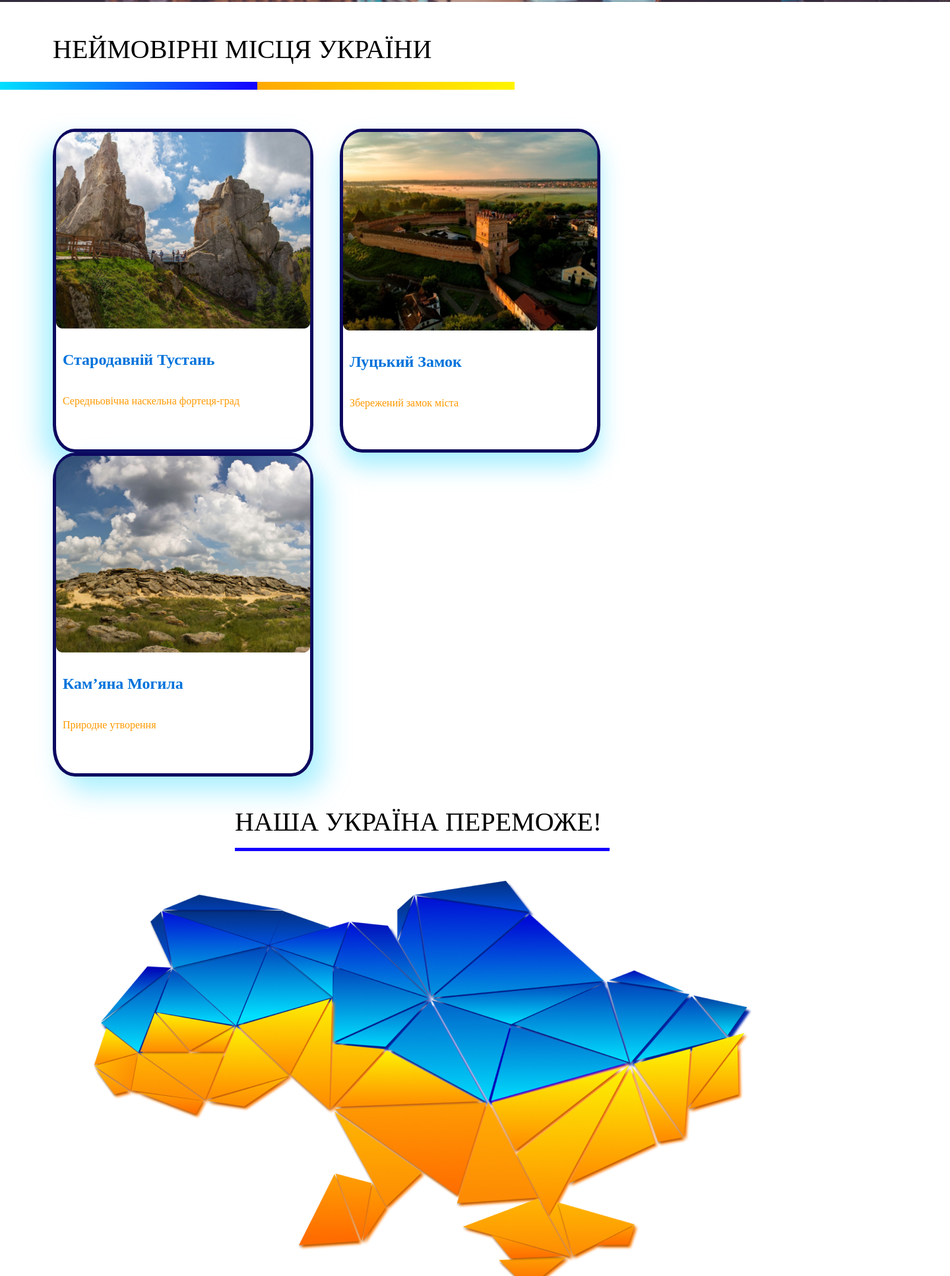
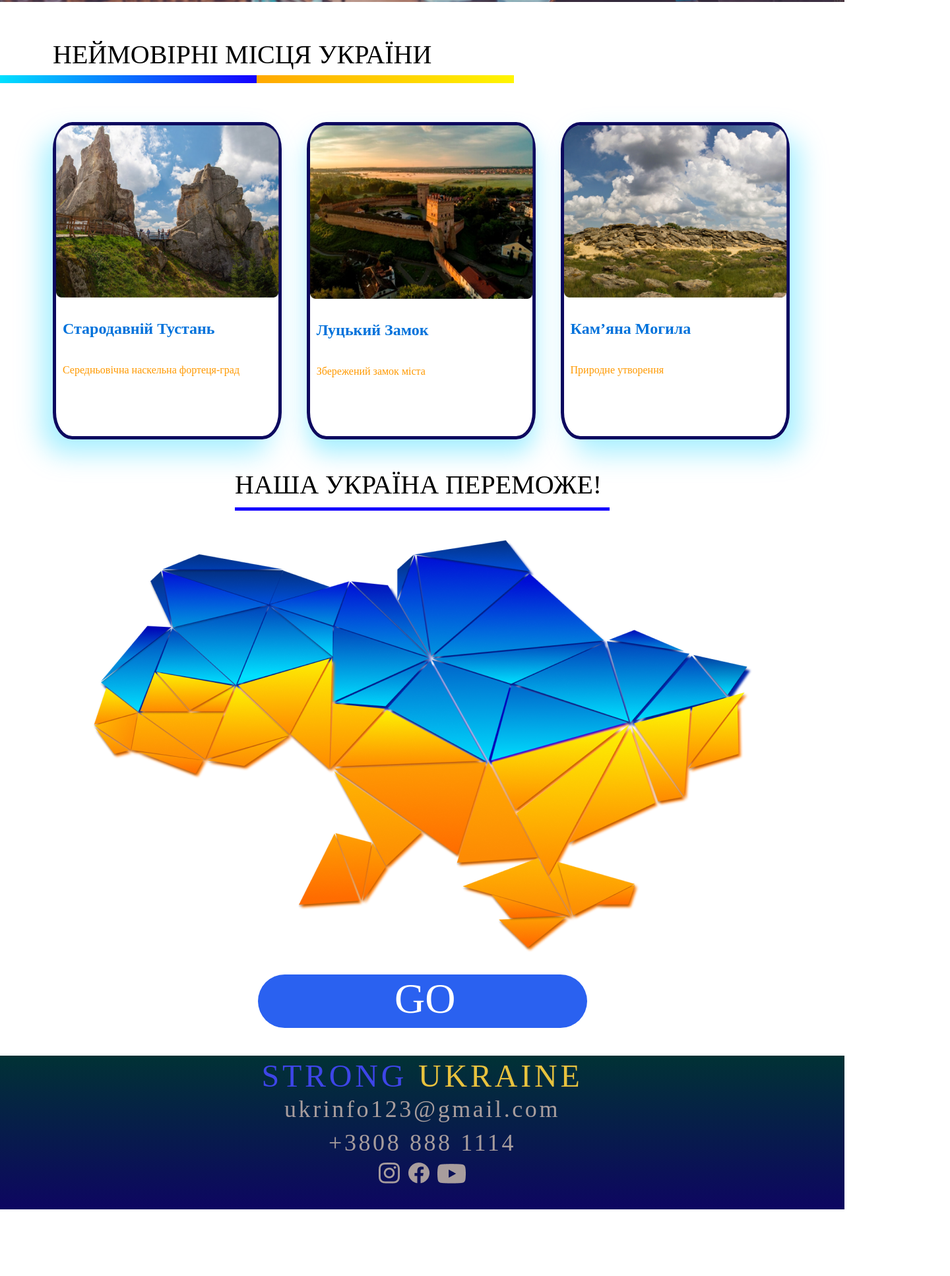
Before and after one commit to ChristinaZavarzina/FD_Lesson04, a plain HTML site: page index.html in a window 1280 px wide. Shown: the part 866-2800 px from the top of the page at 66% size, 1440 px wide, since content can reach past the window. After the commit the page ends 2699 px from the top, so only its background shows below. Drawn offline with Linux system fonts and the light colour scheme.

Commit message:
lesshw04

```diff
--- a/index.html
+++ b/index.html
@@ -25,7 +25,7 @@
 
 
     <section>
-        <div class="title">НЕЙМОВІРНІ МІСЦЯ УКРАЇНИ</div>
+        <div class="title_card_box">НЕЙМОВІРНІ МІСЦЯ УКРАЇНИ</div>
         <div class="title_place"></div>
     <div class="cards">
         <div class="card shadow1">
--- a/style/style.css
+++ b/style/style.css
@@ -1,10 +1,13 @@
+*{
+    box-sizing: border-box;
+}
+
 body{
-    margin: 0;
+    margin: 0 auto;
     padding: 0;
-    box-sizing: border-box;
-    min-width: 700px;
-    max-width: 1440px;
-
+    min-width: 0%;
+    max-width: 100%;
+    overflow-x: hidden;
 }
 
 :root{
@@ -13,65 +16,70 @@ body{
 }
 
 .header{
-    width: 548px;
+    width: 100%;
     height: 54px;
     letter-spacing: 0.1em;
     font-size: 48px;
-    margin: 25px 404px 25px 488px ;
-    line-height: 70px;
+    margin: 25px auto;
+    text-align: center;
 }
 
 .backgraund{
     background-image: url(../flag.svg), url(../img/backgraund.png) ;
-    width: 1440px;
+    width: 100%;
     height: 765px;
     background-repeat: no-repeat;
     background-position: 80px 239px, 100%;
+    margin: 0 auto;
 }
 
 .text{
-    width: 1036px;
+    width: 100%;
     height: 304px;
     color: white;
+    font-family: 'Inika';
+    font-style: normal;
     font-weight: 700;
-    font-size: 46px;
-    line-height: 76px;
+    font-size: 48px;
+    line-height: 80px;
     padding-left: 141px;
     padding-top: 225px;
-    padding-right: 263px;
-    padding-bottom: 236px;
 }
 
-.title{
-    width: 610px;
-    height: 63px;
+.title_card_box{
+    width: 100%;
+    font-family: 'Inika';
+    font-style: normal;
     color: black;
+    line-height: 63px;
     font-size: 40px;
-    padding: 48px 750px 5px 80px;
+    padding-top: 48px;
+    padding-left: 80px;
 }
 
 .title_place{
     background-image: linear-gradient(to right, #00E0FF , #1400FF 50%, #FFA800 50%, #FFF500);
-    width: 780px;
+    width: 779px;
     height: 12px;
-    margin-top: 5px;
+    padding-top: 5px;
 }
 
 .cards{
+    display: inline-block;
     min-width: 0%;
     max-width: 100%;
-    margin-top: 59px;
-    margin-left: 80px;
-
+    padding: 59px 80px 0;
+    margin: 0 auto;
 }
 
 .card{
     display: inline-block;
-    width: 385px;
+    width: 31%;
     border: 5px solid #0D095F;
     height: 481px;
     border-radius: 8.5%;
     vertical-align: top;
+    margin: 0 auto;
 }
 
 .shadow1{
@@ -133,46 +141,49 @@ body{
 
 .media_backgraunt{
     background-image: linear-gradient(to bottom, #013235, #0D0661);
-    width: 1440px;
+    width: 100%;
     height: 233px;
-    margin: 42px 0 0;
+    margin: 42px auto 0;
 }
 
 .footer__title{
-    width: 500px;
-    height: 70px;
+    width: 100%;
+    height: 60px;
     letter-spacing: 0.1em;
     font-size: 48px;
-    margin: 42px auto 0;
-    line-height: 70px;
+    line-height: 1.3;
+    text-align: center;
 }
 
 .mail{
-    width: 452px;
+    width: 100%;
+    height: 45px;
+    color: #A89D9D;
+    letter-spacing: 0.1em;
+    font-size: 36px;
+    line-height: 1.2;
+    text-align: center;
+    margin: 0px auto;
+}
+
+.tel{
+    width: 100%;
     height: 49px;
     color: #A89D9D;
     letter-spacing: 0.1em;
     font-size: 36px;
-    line-height: 45px;
-    margin: 0px auto;
+    line-height: 1.5;
+    text-align: center;
+    margin: 0 auto;
 }
 
-.tel{
-    width: 355px;
+.social{
+    width: 100%;
     height: 49px;
     color: #A89D9D;
     letter-spacing: 0.1em;
     font-size: 36px;
-    line-height: 45px;
-    margin: 0px auto;
+    line-height: 1.6;
+    text-align: center;
+    margin: 0 auto;
 }
-
-.social{
-    width: 200px;
-    height: 49px;
-    color: #A89D9D;
-    letter-spacing: 0.1em;
-    font-size: 36px;
-    line-height: 45px;
-    margin: auto;
-}
```
